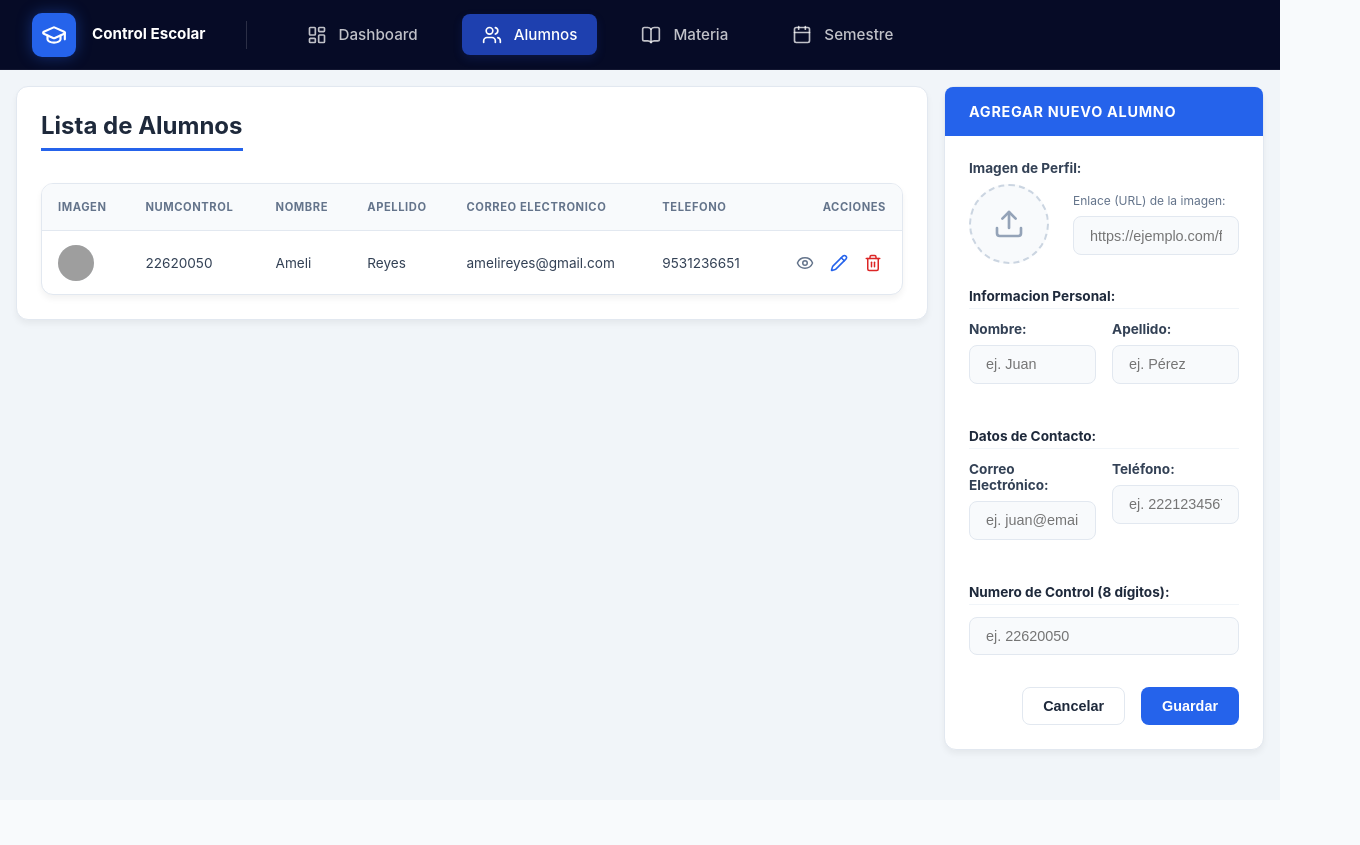
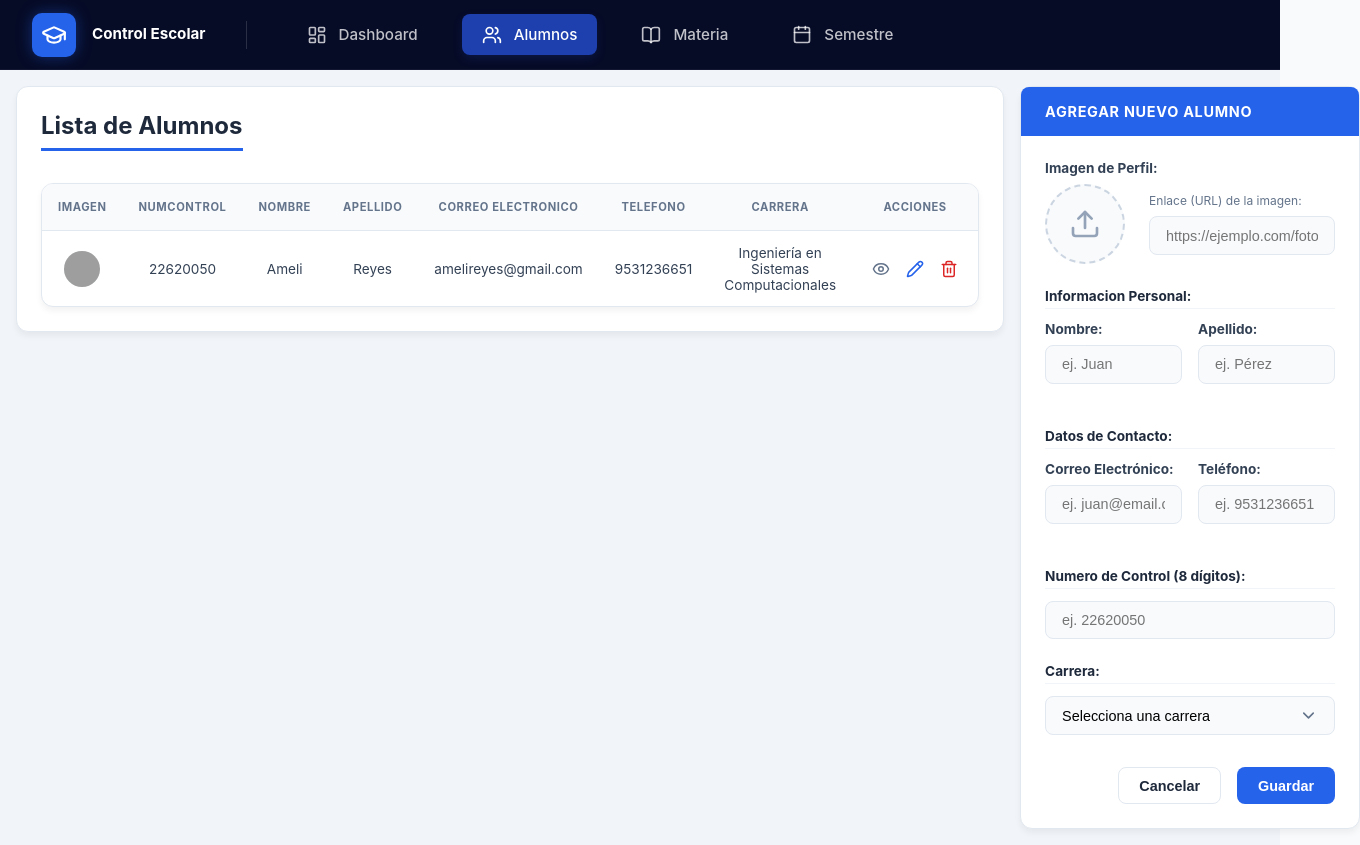
Before and after one commit to CuevasErik-dev/ConsumoApi-React, a React (Vite) app: page /alumnos in a window 1280 px wide. Shown: the whole page, 1360 px wide, since content can reach past the window. Before the commit the page ends 800 px from the top, so only its background shows below. Built offline with nearby package versions, Linux system fonts and the light colour scheme; grey boxes are pictures that could not be loaded.

Commit message:
Agregue el campo materia, corregi variables, etc

```diff
--- a/src/components/reutilizables/Tabla.jsx
+++ b/src/components/reutilizables/Tabla.jsx
@@ -9,7 +9,7 @@ const Tabla = ({ columnas, datos, acciones }) => {
             {columnas.map((col) => (
               <th key={col.key}>{col.label}</th>
             ))}
-            {acciones && <th className="text-right">Acciones</th>}
+            {acciones && <th className="text-center">Acciones</th>}
           </tr>
         </thead>
         <tbody>
@@ -17,12 +17,12 @@ const Tabla = ({ columnas, datos, acciones }) => {
             datos.map((item, indice) => (
               <tr key={item.id || indice}>
                 {columnas.map((col) => (
-                  <td key={`${indice}-${col.key}`}>
+                  <td key={`${indice}-${col.key}`} className={col.className || ''}>
                     {col.render ? col.render(item[col.key], item) : item[col.key]}
                   </td>
                 ))}
                 {acciones && (
-                  <td className="text-right">
+                  <td className="text-center">
                     <div className="table-actions">
                       {acciones(item)}
                     </div>
--- a/src/pages/alumnos/AlumnosPage.jsx
+++ b/src/pages/alumnos/AlumnosPage.jsx
@@ -10,7 +10,7 @@ import Boton from '../../components/reutilizables/Boton';
 import Modal from '../../components/reutilizables/Modal';
 
 const alumnoSchema = z.object({
-  imagen: z.string().url('Debe ser una URL válida').or(z.literal('')),
+  imagenURL: z.string().url('Debe ser una URL válida').or(z.literal('')),
   nombre: z.string()
     .min(1, 'Requerido')
     .max(10, 'Máximo 10 caracteres')
@@ -23,21 +23,24 @@ const alumnoSchema = z.object({
   telefono: z.string()
     .length(10, 'Deben ser 10 números')
     .regex(/^\d+$/, 'Solo números'),
-  numControl: z.string()
-    .length(8, 'Deben ser 8 números')
+  numeroControl: z.string()
+    .min(8, 'Mínimo 8 números')
+    .max(10, 'Máximo 10 números')
     .regex(/^\d+$/, 'Solo números'),
+  carrera: z.string().min(1, 'Selecciona una carrera'),
 });
 
 const AlumnosPage = () => {
   const [alumnos, setAlumnos] = useState([
     {
       id: 1,
-      imagen: 'https://images.unsplash.com/photo-1494790108377-be9c29b29330?w=150',
-      numControl: '22620050',
+      imagenURL: 'https://images.unsplash.com/photo-1494790108377-be9c29b29330?w=150',
+      numeroControl: '22620050',
       nombre: 'Ameli',
       apellido: 'Reyes',
       email: 'amelireyes@gmail.com',
-      telefono: '9531236651'
+      telefono: '9531236651',
+      carrera: 'Ingeniería en Sistemas Computacionales'
     }
   ]);
 
@@ -47,10 +50,10 @@ const AlumnosPage = () => {
 
   const { register, handleSubmit, reset, watch, setValue, formState: { errors } } = useForm({
     resolver: zodResolver(alumnoSchema),
-    defaultValues: { imagen: '', nombre: '', apellido: '', email: '', telefono: '', numControl: '' }
+    defaultValues: { imagenURL: '', nombre: '', apellido: '', email: '', telefono: '', numeroControl: '', carrera: '' }
   });
 
-  const imagenUrl = watch('imagen');
+  const imagenUrl = watch('imagenURL');
 
   const soloNumeros = (e) => { e.target.value = e.target.value.replace(/[^0-9]/g, ''); };
   const soloLetras = (e) => { e.target.value = e.target.value.replace(/[^a-zA-ZáéíóúÁÉÍÓÚñÑ\s]/g, ''); };
@@ -61,7 +64,8 @@ const AlumnosPage = () => {
       toast.success('Alumno actualizado');
       setEditingId(null);
     } else {
-      setAlumnos([...alumnos, { ...data, id: Date.now() }]);
+      const newId = alumnos.length > 0 ? Math.max(...alumnos.map(a => a.id)) + 1 : 1;
+      setAlumnos([...alumnos, { ...data, id: newId }]);
       toast.success('Alumno registrado');
     }
     reset();
@@ -86,15 +90,16 @@ const AlumnosPage = () => {
 
   const columnas = [
     {
-      key: 'imagen', label: 'Imagen', render: (val) => (
+      key: 'imagenURL', label: 'Imagen', render: (val) => (
         <div className="table-avatar">{val ? <img src={val} alt="Perfil" /> : <User size={18} />}</div>
       )
     },
-    { key: 'numControl', label: 'NumControl' },
+    { key: 'numeroControl', label: 'NumControl' },
     { key: 'nombre', label: 'Nombre' },
     { key: 'apellido', label: 'Apellido' },
     { key: 'email', label: 'Correo Electronico' },
     { key: 'telefono', label: 'Telefono' },
+    { key: 'carrera', label: 'Carrera', className: 'allow-wrap' },
   ];
 
   return (
@@ -119,8 +124,8 @@ const AlumnosPage = () => {
               <div className="avatar-circle">{imagenUrl ? <img src={imagenUrl} alt="Preview" /> : <Upload size={32} />}</div>
               <div style={{ flex: 1 }}>
                 <p style={{ fontSize: '0.75rem', color: '#64748b', marginBottom: '0.5rem' }}>Enlace (URL) de la imagen:</p>
-                <input type="text" className={`input-base ${errors.imagen ? 'input-error' : ''}`} placeholder="https://ejemplo.com/foto.jpg" {...register('imagen')} />
-                {errors.imagen && <span className="error-message">{errors.imagen.message}</span>}
+                <input type="text" className={`input-base ${errors.imagenURL ? 'input-error' : ''}`} placeholder="https://ejemplo.com/foto.jpg" {...register('imagenURL')} />
+                {errors.imagenURL && <span className="error-message">{errors.imagenURL.message}</span>}
               </div>
             </div>
           </div>
@@ -148,15 +153,30 @@ const AlumnosPage = () => {
             </div>
             <div className="form-group">
               <label>Teléfono:</label>
-              <input type="text" maxLength={10} className={`input-base ${errors.telefono ? 'input-error' : ''}`} placeholder="ej. 2221234567" {...register('telefono')} onInput={soloNumeros} />
+              <input type="text" maxLength={10} className={`input-base ${errors.telefono ? 'input-error' : ''}`} placeholder="ej. 9531236651" {...register('telefono')} onInput={soloNumeros} />
               {errors.telefono && <span className="error-message">{errors.telefono.message}</span>}
             </div>
           </div>
 
           <p className="form-section-title">Numero de Control (8 dígitos):</p>
           <div className="form-group">
-            <input type="text" maxLength={8} className={`input-base ${errors.numControl ? 'input-error' : ''}`} placeholder="ej. 22620050" {...register('numControl')} onInput={soloNumeros} />
-            {errors.numControl && <span className="error-message">{errors.numControl.message}</span>}
+            <input type="text" maxLength={8} className={`input-base ${errors.numeroControl ? 'input-error' : ''}`} placeholder="ej. 22620050" {...register('numeroControl')} onInput={soloNumeros} />
+            {errors.numeroControl && <span className="error-message">{errors.numeroControl.message}</span>}
+          </div>
+
+          <p className="form-section-title">Carrera:</p>
+          <div className="form-group">
+            <select className={`input-base ${errors.carrera ? 'input-error' : ''}`} {...register('carrera')}>
+              <option value="">Selecciona una carrera</option>
+              <option value="Ingeniería en Sistemas Computacionales">Ingeniería en Sistemas Computacionales</option>
+              <option value="Ingeniería Civil">Ingeniería Civil</option>
+              <option value="Ingeniería en Gestión Empresarial">Ingeniería en Gestión Empresarial</option>
+              <option value="Ingeniería Industrial">Ingeniería Industrial</option>
+              <option value="Ingeniería en Mecatrónica">Ingeniería en Mecatrónica</option>
+              <option value="Licenciatura en Administración">Licenciatura en Administración</option>
+              <option value="Licenciatura en Arquitectura">Licenciatura en Arquitectura</option>
+            </select>
+            {errors.carrera && <span className="error-message">{errors.carrera.message}</span>}
           </div>
 
           <div className="form-actions">
@@ -169,11 +189,12 @@ const AlumnosPage = () => {
       <Modal isOpen={isModalOpen} onClose={() => setIsModalOpen(false)} titulo="Detalles del Alumno">
         {selectedAlumno && (
           <div className="alumno-details">
-            <div className="detail-row"><span className="detail-label">NumControl:</span><span className="detail-value">{selectedAlumno.numControl}</span></div>
+            <div className="detail-row"><span className="detail-label">NumControl:</span><span className="detail-value">{selectedAlumno.numeroControl}</span></div>
             <div className="detail-row"><span className="detail-label">Nombre:</span><span className="detail-value">{selectedAlumno.nombre}</span></div>
             <div className="detail-row"><span className="detail-label">Apellido:</span><span className="detail-value">{selectedAlumno.apellido}</span></div>
             <div className="detail-row"><span className="detail-label">Correo:</span><span className="detail-value">{selectedAlumno.email}</span></div>
             <div className="detail-row"><span className="detail-label">Teléfono:</span><span className="detail-value">{selectedAlumno.telefono}</span></div>
+            <div className="detail-row"><span className="detail-label">Carrera:</span><span className="detail-value">{selectedAlumno.carrera}</span></div>
           </div>
         )}
       </Modal>
--- a/src/pages/materias/MateriasPage.jsx
+++ b/src/pages/materias/MateriasPage.jsx
@@ -11,11 +11,12 @@ import Modal from '../../components/reutilizables/Modal';
 
 const materiaSchema = z.object({
   nombre: z.string()
-    .min(3, 'Nombre muy corto')
+    .min(1, 'El nombre de la materia es obligatorio')
     .max(35, 'Máximo 35 caracteres'),
   creditos: z.string()
-    .length(1, 'Solo 1 número')
-    .regex(/^\d+$/, 'Solo números'),
+    .min(1, 'Requerido')
+    .regex(/^\d+$/, 'Solo números')
+    .refine((val) => parseInt(val) >= 1, { message: 'La materia debe tener al menos 1 crédito' }),
   semestre: z.string().min(1, 'Seleccione un semestre'),
 });
 
@@ -46,7 +47,8 @@ const MateriasPage = () => {
       toast.success('Materia actualizada');
       setEditingId(null);
     } else {
-      setMaterias([...materias, { ...data, id: Date.now() }]);
+      const newId = materias.length > 0 ? Math.max(...materias.map(m => m.id)) + 1 : 1;
+      setMaterias([...materias, { ...data, id: newId }]);
       toast.success('Materia guardada');
     }
     reset();
--- a/src/pages/semestre/SemestrePage.jsx
+++ b/src/pages/semestre/SemestrePage.jsx
@@ -35,7 +35,8 @@ const SemestrePage = () => {
       toast.success('Semestre actualizado');
       setEditingId(null);
     } else {
-      setSemestres([...semestres, { ...data, id: Date.now() }]);
+      const newId = semestres.length > 0 ? Math.max(...semestres.map(s => s.id)) + 1 : 1;
+      setSemestres([...semestres, { ...data, id: newId }]);
       toast.success('Semestre guardado');
     }
     reset();
--- a/src/styles.css
+++ b/src/styles.css
@@ -322,7 +322,7 @@ body {
 .data-table {
   width: 100%;
   border-collapse: collapse;
-  text-align: left;
+  text-align: center;
 }
 
 .data-table th {
@@ -334,6 +334,7 @@ body {
   font-weight: 700;
   color: #64748b;
   border-bottom: 1px solid #e2e8f0;
+  text-align: center;
 }
 
 .data-table td {
@@ -342,6 +343,7 @@ body {
   color: #334155;
   border-bottom: 1px solid #f1f5f9;
   white-space: nowrap;
+  vertical-align: middle;
 }
 
 .data-table td.allow-wrap {
@@ -363,14 +365,14 @@ body {
 
 .table-actions {
   display: flex;
-  justify-content: flex-end;
+  justify-content: center;
   gap: 0.5rem;
 }
 
 /* Alumnos Page Specific Styles */
 .alumnos-layout {
   display: grid;
-  grid-template-columns: 1fr minmax(300px, 380px);
+  grid-template-columns: 1fr 380px;
   gap: 1.25rem;
   align-items: start;
   width: 100%;
@@ -380,7 +382,7 @@ body {
 
 @media (max-width: 1366px) {
   .alumnos-layout {
-    grid-template-columns: 1fr minmax(280px, 320px);
+    grid-template-columns: 1fr 340px;
     gap: 1rem;
   }
 }
@@ -475,6 +477,13 @@ select.input-base {
   background-position: right 1rem center;
   background-size: 1.2rem;
   padding-right: 2.5rem;
+  white-space: normal;
+  word-wrap: break-word;
+  height: auto;
+}
+
+select.input-base option {
+  white-space: normal;
 }
 
 .input-error {
@@ -524,6 +533,7 @@ select.input-base {
   justify-content: center;
   color: #94a3b8;
   overflow: hidden;
+  margin: 0 auto;
 }
 
 .table-avatar img {
```
